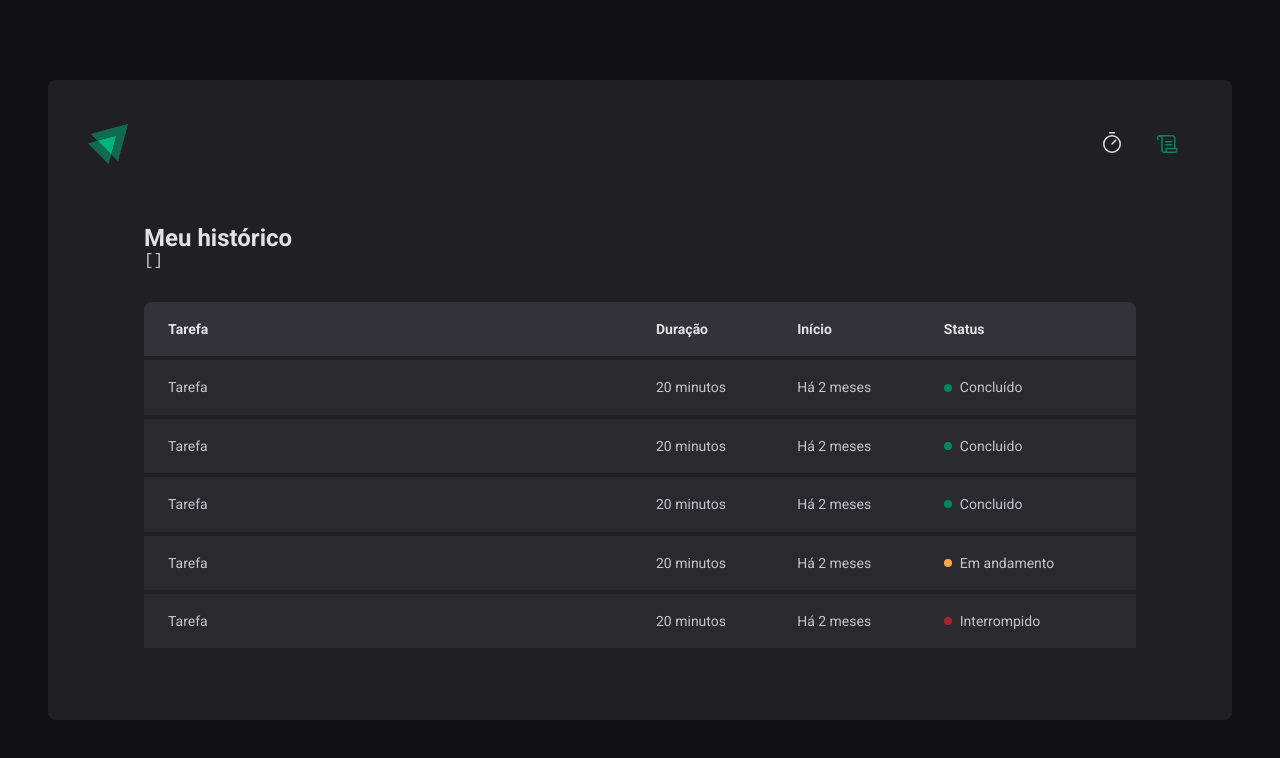
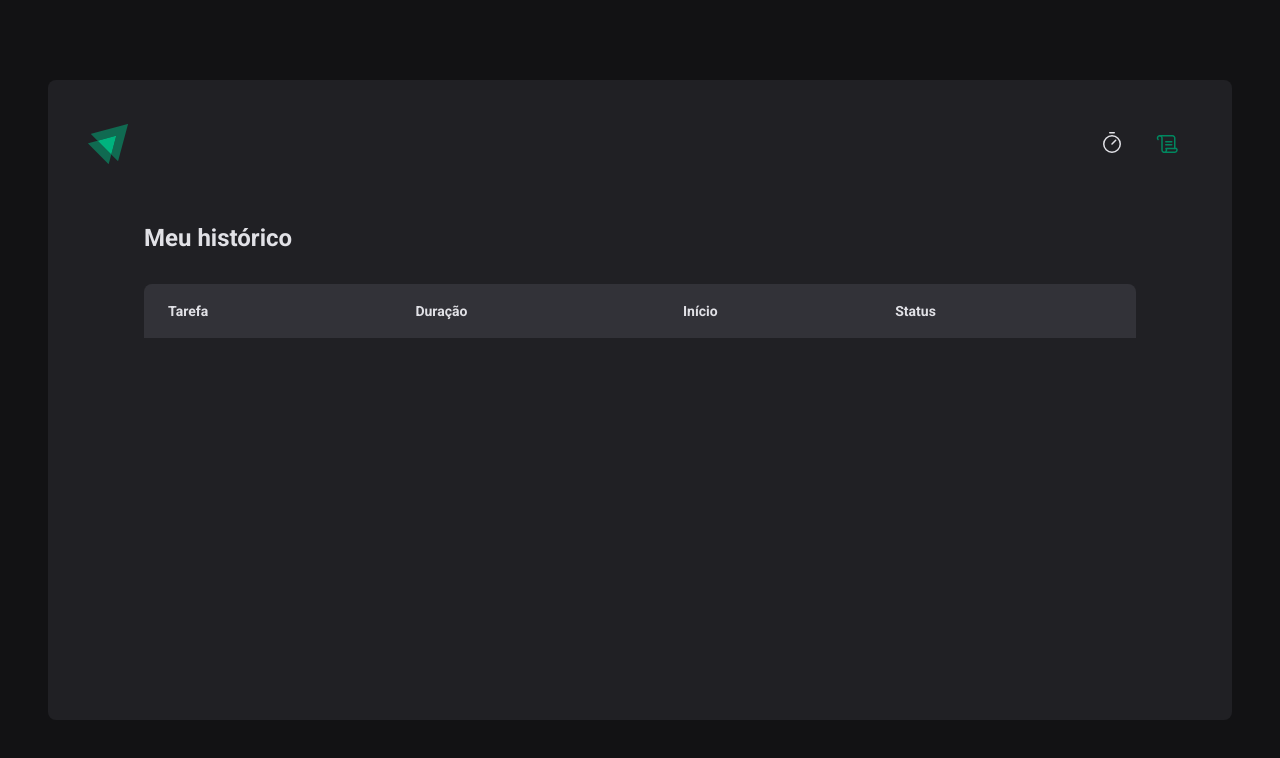
Before and after one commit to juninho15830/02-ignite-timer, a React (Vite) app: page /history in a window 1280 px wide. Shown: the top 758 px of the page. Built offline with nearby package versions, Linux system fonts and the light colour scheme.

Commit message:
update data history

```diff
--- a/src/contexts/CyclesContext.tsx
+++ b/src/contexts/CyclesContext.tsx
@@ -65,8 +65,6 @@
         setCycles((state) =>  [...state, newCycle])
         setActiveCycleId(id)
         setAmountSecondsPassed(0)
-
-        //reset()
     }
 
     function interruptCurrentCycle() {
--- a/src/pages/History/index.tsx
+++ b/src/pages/History/index.tsx
@@ -10,10 +10,6 @@
         <HistoryContainer>
             <h1>Meu histórico</h1>
 
-            <pre>
-                {JSON.stringify(cycles, null, 2)}
-            </pre>
-
             <HistoryList>
                 <table>
                     <thead>
@@ -25,56 +21,28 @@
                         </tr>
                     </thead>
                     <tbody>
-                        <tr>
-                            <td>Tarefa</td>
-                            <td>20 minutos</td>
-                            <td>Há 2 meses</td>
-                            <td>
-                                <Status statusColor="green">
-                                    Concluído
-                                </Status>
-                            </td>
-                        </tr>
-                        <tr>
-                            <td>Tarefa</td>
-                            <td>20 minutos</td>
-                            <td>Há 2 meses</td>
-                            <td>
-                                <Status statusColor="green">
-                                    Concluido
-                                </Status>
-                            </td>
-                        </tr>
-                        <tr>
-                            <td>Tarefa</td>
-                            <td>20 minutos</td>
-                            <td>Há 2 meses</td>
-                            <td>
-                                <Status statusColor="green">
-                                    Concluido
-                                </Status>
-                            </td>
-                        </tr>
-                        <tr>
-                            <td>Tarefa</td>
-                            <td>20 minutos</td>
-                            <td>Há 2 meses</td>
-                            <td>
-                                <Status statusColor="yellow">
-                                    Em andamento
-                                </Status>
-                            </td>
-                        </tr>
-                        <tr>
-                            <td>Tarefa</td>
-                            <td>20 minutos</td>
-                            <td>Há 2 meses</td>
-                            <td>
-                                <Status statusColor="red">
-                                    Interrompido
-                                </Status>
-                            </td>
-                        </tr>
+                        {cycles.map(cycle => {
+                            return (
+                                <tr key={cycle.id}>
+                                    <td>{cycle.task}</td>
+                                    <td>{cycle.minutesAmount}</td>
+                                    <td>{cycle.startDate.toISOString()}</td>
+                                    <td>
+                                        { cycle.finishedDate && (<Status statusColor="green">
+                                            Concluído
+                                        </Status>)}
+
+                                        { cycle.interruptedDate && (<Status statusColor="red">
+                                            Interrompido
+                                        </Status>)}
+
+                                        { (!cycle.finishedDate && !cycle.interruptedDate) && (<Status statusColor="yellow">
+                                            Em andamento
+                                        </Status>)}
+                                    </td>
+                                </tr>
+                            )
+                        })}
                     </tbody>
                 </table>
             </HistoryList>
--- a/src/pages/Home/index.tsx
+++ b/src/pages/Home/index.tsx
@@ -31,14 +31,19 @@
         }
     })
 
-    const { handleSubmit, watch, /*reset*/ } = newCycleForm
+    const { handleSubmit, watch, reset } = newCycleForm
+
+    function handleCreateNewCycle(data: NewCicleFormData) {
+        createNewCycle(data)
+        reset()
+    }
 
     const task = watch('task')
     const isSubmitDisabled = !task
 
     return (
         <HomeContainer>
-            <form onSubmit={handleSubmit(createNewCycle)} action="">
+            <form onSubmit={handleSubmit(handleCreateNewCycle)} action="">
 
                     <FormProvider {...newCycleForm}>
                         <NewCycleForm />
```
